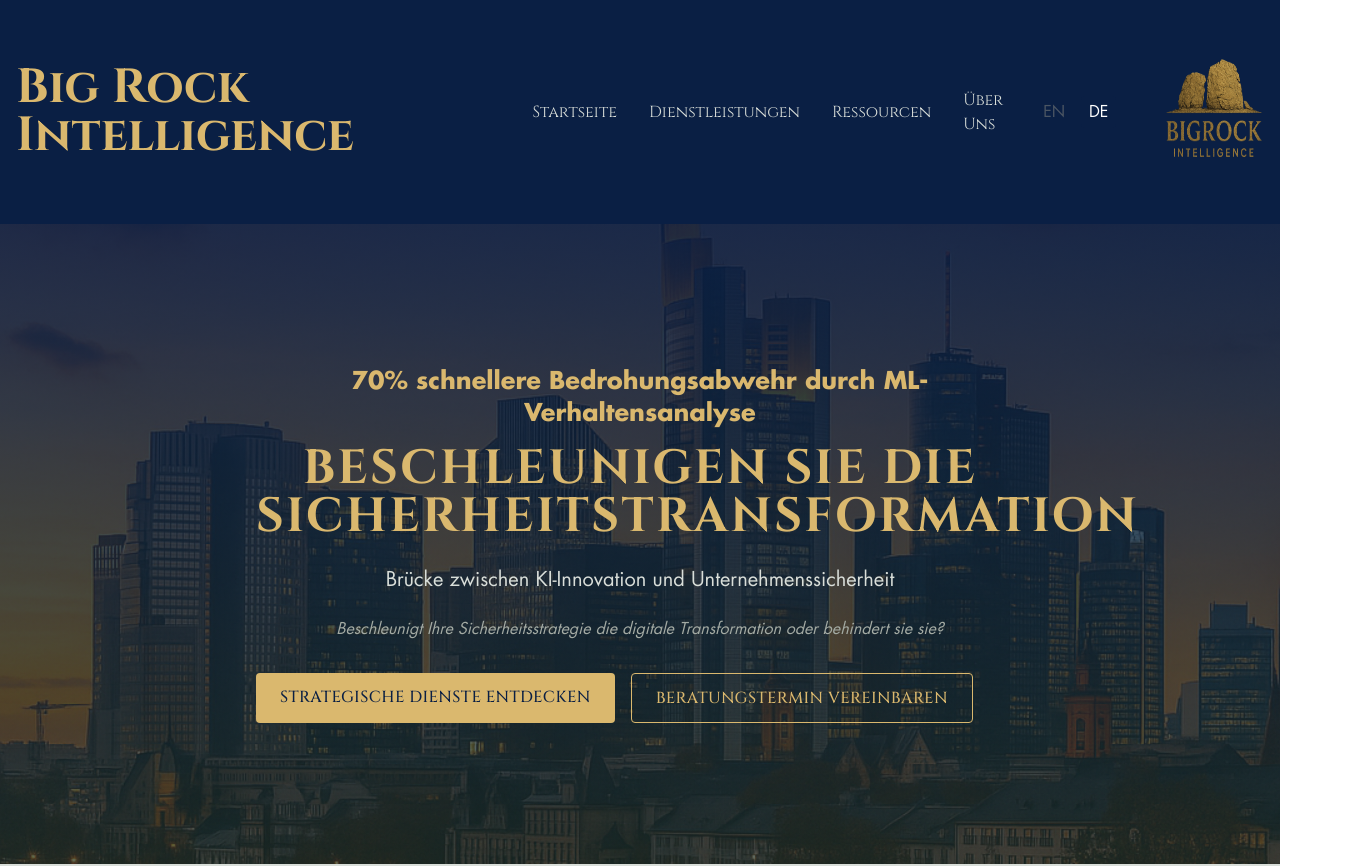
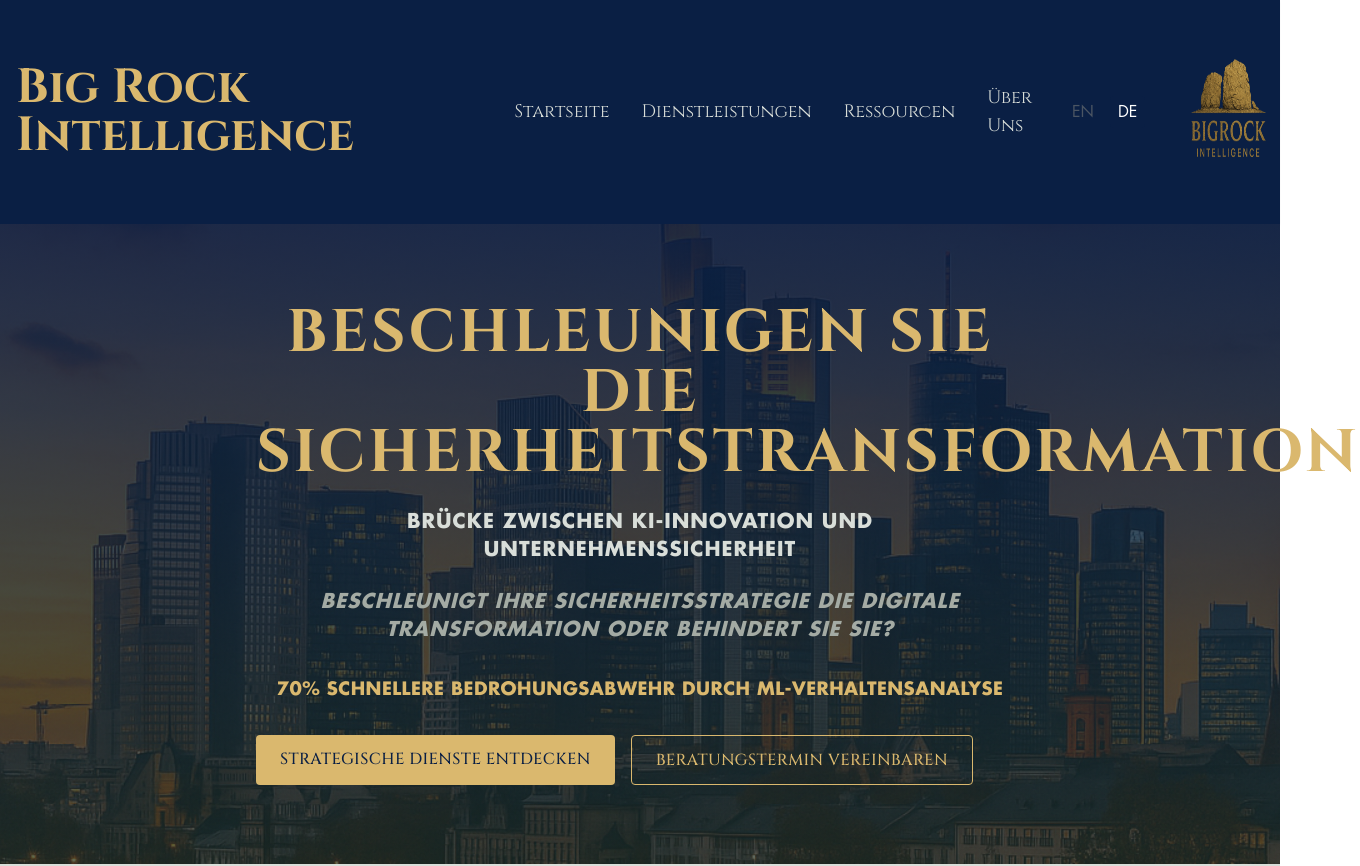
Before and after one commit to jamcam-me/deployvercel-web, a Next.js app: page /de in a window 1280 px wide. Shown: the top 866 px of the page, 1360 px wide, since content can reach past the window. Built offline with nearby package versions, Linux system fonts and the light colour scheme.

Commit message:
Further styling adjustments: header button size, hero text hierarchy

```diff
--- a/src/components/home/Hero.tsx
+++ b/src/components/home/Hero.tsx
@@ -23,30 +23,29 @@ const Hero: React.FC<HeroProps> = ({ locale }) => {
       <div className="absolute inset-0 z-20 flex flex-col justify-center items-center text-center px-4 sm:px-8 md:px-16 lg:px-24">
         <div className="max-w-3xl">
           {/* Updated with metric-first approach */}
-          <p className="hero-metric mb-4">
-            {locale === 'en'
-              ? '70% faster threat response via ML behavioral analytics'
-              : '70% schnellere Bedrohungsabwehr durch ML-Verhaltensanalyse'}
-          </p>
-
-          <h1 className="hero-title mb-6">
+          <h1 className="font-cinzel uppercase font-bold text-executive-gold tracking-wider text-4xl md:text-5xl lg:text-6xl mb-6">
             {locale === 'en'
               ? 'ACCELERATE SECURITY TRANSFORMATION'
               : 'BESCHLEUNIGEN SIE DIE SICHERHEITSTRANSFORMATION'}
           </h1>
 
-          <p className="hero-tagline">
+          <h2 className="font-futura text-light-stone text-lg md:text-xl mb-6">
             {locale === 'en'
               ? 'Bridging AI Innovation with Enterprise Security'
               : 'Brücke zwischen KI-Innovation und Unternehmenssicherheit'}
-          </p>
+          </h2>
 
-          {/* Strategic question added */}
-          <p className="hero-question mt-4">
+          <h3 className="font-futura italic text-soft-steel mb-8 text-xl">
             {locale === 'en'
               ? 'Is your security strategy accelerating digital transformation or hindering it?'
               : 'Beschleunigt Ihre Sicherheitsstrategie die digitale Transformation oder behindert sie sie?'}
-          </p>
+          </h3>
+
+          <h4 className="font-futura font-semibold text-executive-gold text-base md:text-lg mb-4">
+            {locale === 'en'
+              ? '70% faster threat response via ML behavioral analytics'
+              : '70% schnellere Bedrohungsabwehr durch ML-Verhaltensanalyse'}
+          </h4>
 
           <div className="mt-8 flex flex-wrap gap-4">
             <Link href={`/${locale}/services`} className="primary-button">
--- a/src/components/layout/Header.tsx
+++ b/src/components/layout/Header.tsx
@@ -31,16 +31,16 @@ export const Header: React.FC<HeaderProps> = ({ locale }) => {
         <div className="flex items-center space-x-8">
           {/* Desktop Navigation */}
           <nav className="hidden md:flex items-center space-x-8">
-            <Link href={`/${locale}`} className="text-light-stone hover:text-executive-gold transition font-cinzel">
+            <Link href={`/${locale}`} className="text-light-stone hover:text-executive-gold transition font-cinzel text-lg">
               {translations.home}
             </Link>
-            <Link href={`/${locale}/services`} className="text-light-stone hover:text-executive-gold transition font-cinzel">
+            <Link href={`/${locale}/services`} className="text-light-stone hover:text-executive-gold transition font-cinzel text-lg">
               {translations.services}
             </Link>
-            <Link href={`/${locale}/resources`} className="text-light-stone hover:text-executive-gold transition font-cinzel">
+            <Link href={`/${locale}/resources`} className="text-light-stone hover:text-executive-gold transition font-cinzel text-lg">
               {translations.resources}
             </Link>
-            <Link href={`/${locale}/about`} className="text-light-stone hover:text-executive-gold transition font-cinzel">
+            <Link href={`/${locale}/about`} className="text-light-stone hover:text-executive-gold transition font-cinzel text-lg">
               {translations.about}
             </Link>
             <LanguageSwitcher locale={locale} />
@@ -72,28 +72,28 @@ export const Header: React.FC<HeaderProps> = ({ locale }) => {
             <nav className="flex flex-col p-4">
               <Link
                 href={`/${locale}`}
-                className="py-2 text-light-stone hover:text-executive-gold transition font-cinzel" // text-white for dark background
+                className="py-2 text-light-stone hover:text-executive-gold transition font-cinzel text-lg" // text-white for dark background
                 onClick={() => setIsMenuOpen(false)}
               >
                 {translations.home}
               </Link>
               <Link
                 href={`/${locale}/services`}
-                className="py-2 text-light-stone hover:text-executive-gold transition font-cinzel" // text-white for dark background
+                className="py-2 text-light-stone hover:text-executive-gold transition font-cinzel text-lg" // text-white for dark background
                 onClick={() => setIsMenuOpen(false)}
               >
                 {translations.services}
               </Link>
               <Link
                 href={`/${locale}/resources`}
-                className="py-2 text-light-stone hover:text-executive-gold transition font-cinzel" // text-white for dark background
+                className="py-2 text-light-stone hover:text-executive-gold transition font-cinzel text-lg" // text-white for dark background
                 onClick={() => setIsMenuOpen(false)}
               >
                 {translations.resources}
               </Link>
               <Link
                 href={`/${locale}/about`}
-                className="py-2 text-light-stone hover:text-executive-gold transition font-cinzel" // text-white for dark background
+                className="py-2 text-light-stone hover:text-executive-gold transition font-cinzel text-lg" // text-white for dark background
                 onClick={() => setIsMenuOpen(false)}
               >
                 {translations.about}
```
